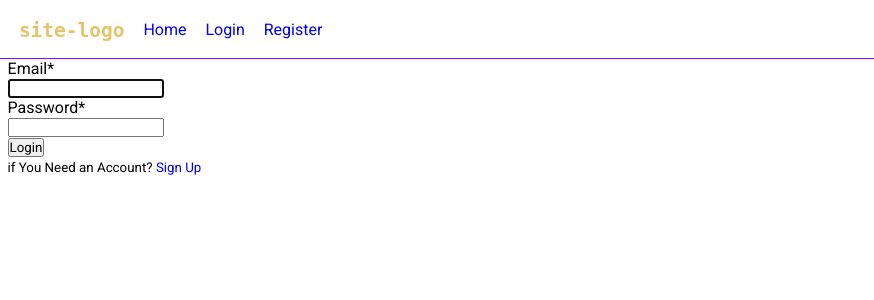
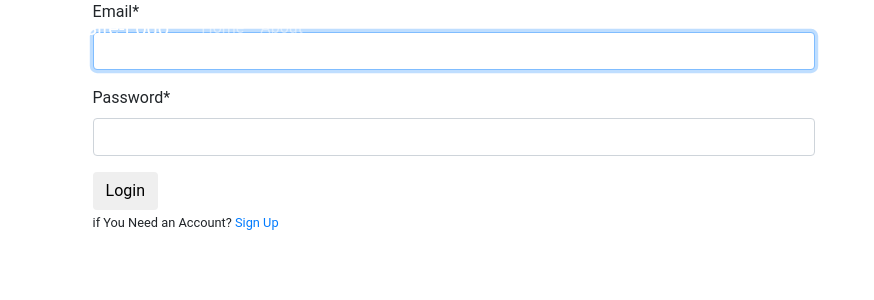
Before and after one commit to Durgarao310/intern-task, a Django app: page /login/ in a window 1280 px wide. Shown: the top 300 px of the page, without its empty margins (0-874 px from the left). Run offline with Django 3.2, Linux system fonts and the light colour scheme; some libraries are stand-ins or nearby versions.

Commit message:
Update base.html

```diff
--- a/mysite/main/templates/base.html
+++ b/mysite/main/templates/base.html
@@ -2,48 +2,65 @@
 <!DOCTYPE html>
 <html>
 <head>
-    <title>site-title</title>
-    <link href="https://fonts.googleapis.com/css?family=Lobster|Roboto&display=swap" rel="stylesheet">
+
+    <!-- Required meta tags -->
+    <meta charset="utf-8">
+    <meta name="viewport" content="width=device-width, initial-scale=1, shrink-to-fit=no">
+
+    <!-- Bootstrap CSS -->
+    <link rel="stylesheet" href="https://maxcdn.bootstrapcdn.com/bootstrap/4.0.0/css/bootstrap.min.css" integrity="sha384-Gn5384xqQ1aoWXA+058RXPxPg6fy4IWvTNh0E263XmFcJlSAwiGgFAW/dAiS6JXm" crossorigin="anonymous">
+
     <link rel="stylesheet" type="text/css" href="{% static 'css/main.css' %}">
 
+    {% if title %}
+        <title>{{ title }}</title>
+    {% else %}
+        <title>site</title>
+    {% endif %}
 </head>
 <body>
-      <header class="header">
-        <nav class="header-nav">
-            <ul class="nav-items">
-                <li class="site-logo1">
-                    <h1 class="site-logo"><a class="site-logo"href="/">site-logo</a></h1>
-                </li>
-                <li class="nav-items_item">
-                    <a href="/">Home</a>
-                </li>
+    <header class="site-header">
+      <nav class="navbar navbar-expand-md navbar-dark bg-steel fixed-top">
+        <div class="container">
+          <a class="navbar-brand mr-4" href="{% url 'home' %}">Site-Logo</a>
+          <button class="navbar-toggler" type="button" data-toggle="collapse" data-target="#navbarToggle" aria-controls="navbarToggle" aria-expanded="false" aria-label="Toggle navigation">
+          <span class="navbar-toggler-icon"></span>
+          </button>
+          <div class="collapse navbar-collapse" id="navbarToggle">
+            <div class="navbar-nav mr-auto">
+              <a class="nav-item nav-link" href="{% url 'home' %}">Home</a>
+              <a class="nav-item nav-link" href="#">About</a>
+            </div>
+            <!-- Navbar Right Side -->
+            <div class="navbar-nav">
               {% if user.is_authenticated %}
-                <li class="nav-items_item">
-                    <a href="/logout/">Logout</a>
-                </li>
-                <li class="nav-items_item">
-                    <a href="/profile/">Profile</a>
-                </li>
-            </ul>
+                <a class="nav-item nav-link" href="{% url 'profile' %}">Profile</a>
+                <a class="nav-item nav-link" href="{% url 'logout' %}">Logout</a>
               {% else %}
-            <ul class="nav-items">
-                <li class="nav-items_item">
-                    <a href="/login/">Login</a>
-                </li>
-                <li class="nav-items_item">
-                    <a href="/register/">Register</a>
-                </li>
+                <a class="nav-item nav-link" href="{% url 'login' %}">Login</a>
+                <a class="nav-item nav-link" href="{% url 'register' %}">Register</a>
               {% endif %}
-            </ul>
+            </div>
+          </div>
+        </div>
       </nav>
     </header>
+    <main role="main" class="container">
+      <div class="row">
+        <div class="col-md-8">
           {% if messages %}
             {% for message in messages %}
-    <div class="message">
+              <div class="alert alert-{{ message.tags }}">
                 {{ message }}
               </div>
             {% endfor %}
           {% endif %}
-      {% block content %} {% endblock content %}
+          {% block content %}{% endblock %}
+        </div>
+      </div>
+    </main>
+    <script src="https://code.jquery.com/jquery-3.2.1.slim.min.js" integrity="sha384-KJ3o2DKtIkvYIK3UENzmM7KCkRr/rE9/Qpg6aAZGJwFDMVNA/GpGFF93hXpG5KkN" crossorigin="anonymous"></script>
+    <script src="https://cdnjs.cloudflare.com/ajax/libs/popper.js/1.12.9/umd/popper.min.js" integrity="sha384-ApNbgh9B+Y1QKtv3Rn7W3mgPxhU9K/ScQsAP7hUibX39j7fakFPskvXusvfa0b4Q" crossorigin="anonymous"></script>
+    <script src="https://maxcdn.bootstrapcdn.com/bootstrap/4.0.0/js/bootstrap.min.js" integrity="sha384-JZR6Spejh4U02d8jOt6vLEHfe/JQGiRRSQQxSfFWpi1MquVdAyjUar5+76PVCmYl" crossorigin="anonymous"></script>
 </body>
 </html>
```
Lines whose indentation alone changed are shown as unchanged.
